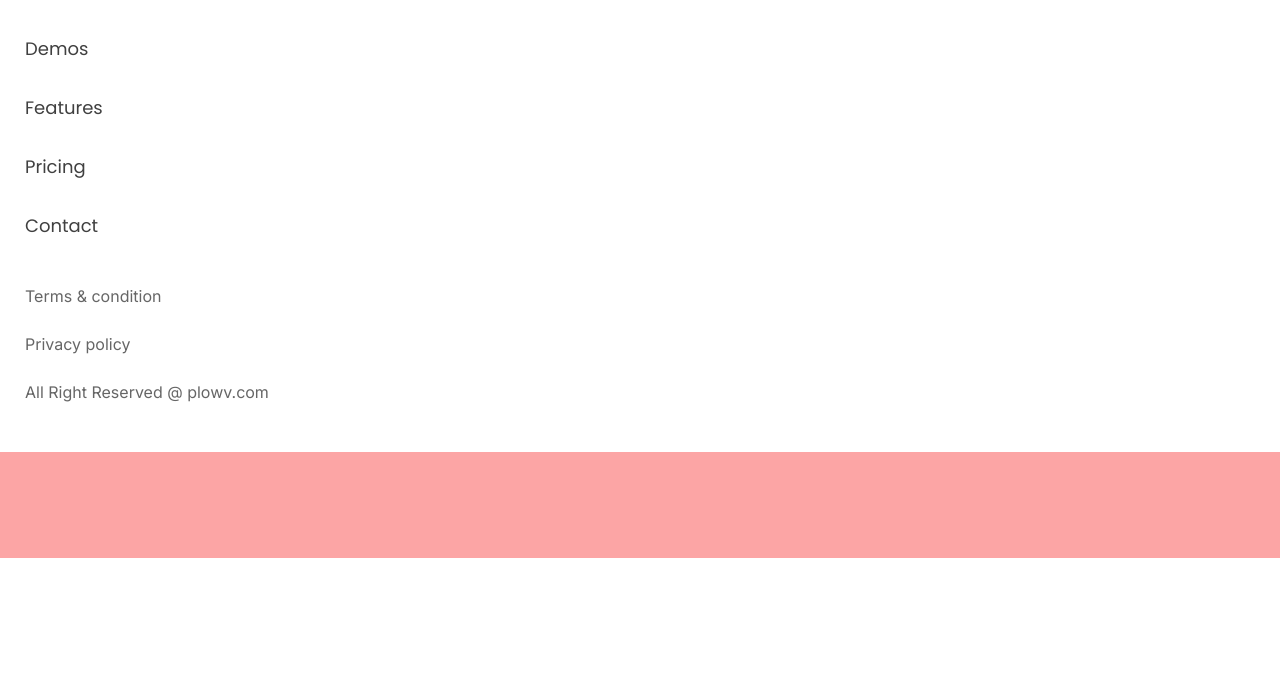
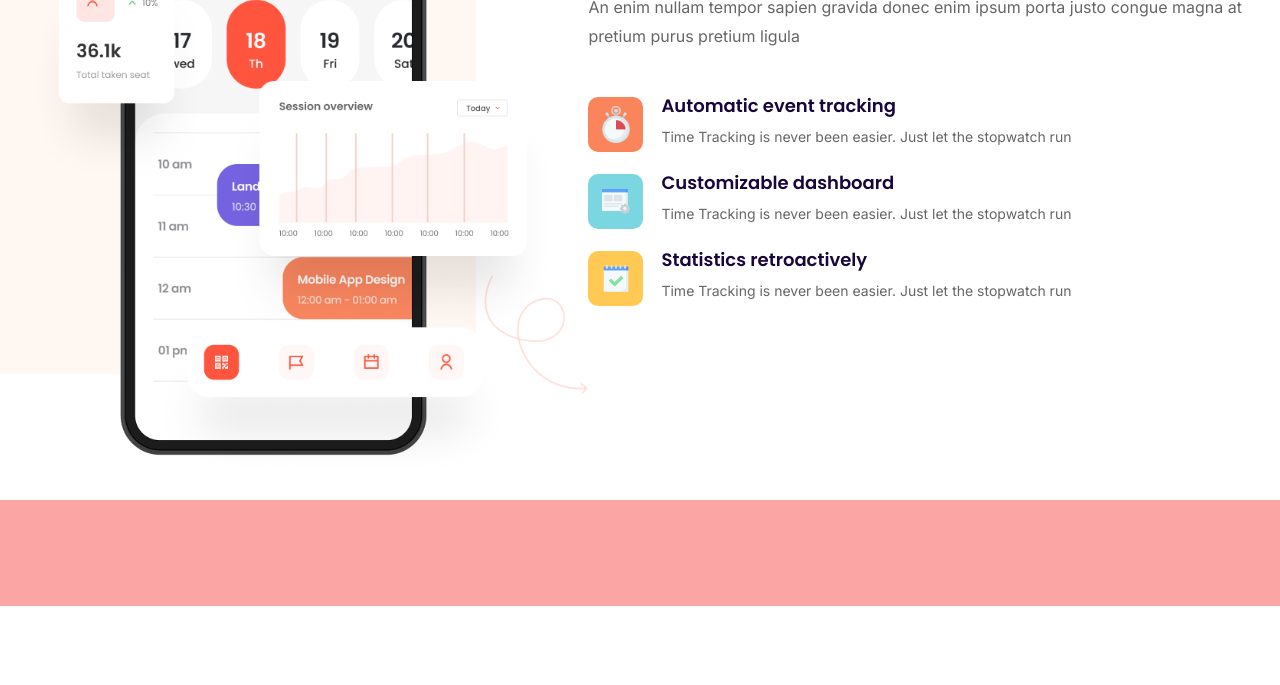
Before and after one commit to oleksandrway/Saasto-mobile_first-, a website built with Vite: page index.html in a window 1280 px wide. Shown: the part 1509-2194 px from the top of the page. Before the commit the page ends 2067 px from the top, so only its background shows below. Built offline with nearby package versions, Linux system fonts and the light colour scheme; some packages are replaced by stand-ins of ours.

Commit message:
analytics section

```diff
--- a/index.html
+++ b/index.html
@@ -136,7 +136,7 @@
         </div>
         <div class="features__item features-item bg-[#7562E0] ">
           <div class="features-item__img mb-13px">
-            <img src="/features/bell.png" alt="task list">
+            <img src="/features/bell.png" alt="bell">
           </div>
           <h3 class="title title-3 title--color-white mb-3px">Reminder of Task</h3>
           <p class="desc desc--color-white">
@@ -145,7 +145,7 @@
         </div>
         <div class="features__item features-item bg-[#FA865F] ">
           <div class="features-item__img mb-13px">
-            <img src="/features/calendar.png" alt="task list">
+            <img src="/features/calendar.png" alt="calendar">
           </div>
           <h3 class="title title-3 title--color-white mb-3px">Complecation Report</h3>
           <p class="desc desc--color-white">
@@ -154,6 +154,66 @@
         </div>
       </div>
 
+  </section>
+
+  <section class="analytics">
+    <div class="container sm:flex flex-row-reverse items-center">
+
+      <div class="analytics__info">
+        <h2 class="title title-2 mb-20px ">
+          Analytics <span class="underlined-word">& Repor</span>ting Brackdown
+        </h2>
+        <p class="desc mb-25px xl:mb-35px">
+          An enim nullam tempor sapien gravida donec enim ipsum porta justo congue magna at pretium purus pretium ligula
+        </p>
+
+        <div class="analytics__item analytics-item flex gap-18px">
+          <div class="analytics-item__img bg-[#FA855C]">
+            <img src="/analytics/clock.png" alt="clock">
+          </div>
+          <div class="analytics-item__info">
+            <h3 class="title title-4 mb-9px">
+              Automatic event tracking
+            </h3>
+            <p class="desc desc--small">Time Tracking is never been easier.
+              Just let the stopwatch run</p>
+          </div>
+
+        </div>
+        <div class="analytics__item analytics-item flex gap-18px">
+          <div class="analytics-item__img bg-[#7AD6E1]">
+            <img src="/analytics/dashboard.png" alt="dashboard">
+          </div>
+          <div class="analytics-item__info">
+            <h3 class="title title-4 mb-9px">
+              Customizable dashboard
+            </h3>
+            <p class="desc desc--small">Time Tracking is never been easier.
+              Just let the stopwatch run</p>
+          </div>
+
+        </div>
+        <div class="analytics__item analytics-item flex gap-18px">
+          <div class="analytics-item__img bg-[#FFC954]">
+            <img src="/analytics/calendar.png" alt="calendar">
+          </div>
+          <div class="analytics-item__info">
+            <h3 class="title title-4 mb-9px">
+              Statistics retroactively
+            </h3>
+            <p class="desc desc--small">Time Tracking is never been easier.
+              Just let the stopwatch run</p>
+          </div>
+
+        </div>
+
+      </div>
+
+      <div class="analytics__img">
+
+        <img src="/analytics/phone.png" alt="analytics">
+      </div>
+    </div>
   </section>
 
 
--- a/src/sass/base/reusable-elements.scss
+++ b/src/sass/base/reusable-elements.scss
@@ -10,9 +10,10 @@
   font-size: 16px;
   color: $color-grey;
   font-family: "Inter", sans-serif;
+  line-height: 1.8;
 
   &--big-line-height {
-    line-height: 225%;
+    line-height: 2.25;
   }
 
   &--color-black {
@@ -65,6 +66,7 @@
 
   &-4 {
     font-size: 18px;
+    line-height: 1;
   }
 }
 
@@ -213,6 +215,10 @@
     &-1 {
       font-size: 48px;
     }
+
+    &-4 {
+      font-size: 28px;
+    }
   }
 }
 @screen 2xl {
--- a/src/sass/main.scss
+++ b/src/sass/main.scss
@@ -5,3 +5,4 @@
 @import "./sections/footer.scss";
 @import "./sections/promo.scss";
 @import "./sections/features.scss";
+@import "./sections/analytics.scss";
--- /dev/null
+++ b/src/sass/sections/analytics.scss
@@ -0,0 +1,76 @@
+.analytics {
+  padding: 60px 0 20px 0;
+}
+
+.analytics__item {
+  padding: 11px 0;
+}
+
+.analytics-item__img {
+  flex-shrink: 0;
+  width: 55px;
+  height: 55px;
+  border-radius: 10px;
+  display: flex;
+  justify-content: center;
+  align-items: center;
+
+  img {
+    width: 50%;
+    height: auto;
+  }
+}
+
+.analytics__img {
+  position: relative;
+  // width: 80%;
+  // max-width: 400px;
+  margin: 0 auto;
+  &:after {
+    content: "";
+    display: block;
+    width: 2000px;
+    height: 70%;
+    position: absolute;
+    z-index: -1;
+    top: 15%;
+    right: 20%;
+    background-color: $color-bg-primary;
+  }
+
+  img {
+    // width: auto;
+    height: 100%;
+  }
+}
+
+@screen sm {
+  .analytics__info {
+    flex: 0 0 60%;
+  }
+  .analytics__img {
+    // flex: 0 0 auto;
+    flex-shrink: 0;
+    height: 500px;
+  }
+}
+
+@screen xl {
+  .analytics__info {
+    flex: 0 0 50%;
+  }
+  .analytics__img {
+    // flex-shrink: 1;
+    height: auto;
+  }
+
+  .analytics__item {
+    padding: 25px 0;
+  }
+
+  .analytics-item__img {
+    width: 88px;
+    height: 88px;
+    border-radius: 20px;
+  }
+}
--- a/src/sass/sections/features.scss
+++ b/src/sass/sections/features.scss
@@ -22,7 +22,7 @@
   align-items: center;
   img {
     width: 60%;
-    height: 60%;
+    height: auto;
   }
 }
 
```
Also changed, not shown: public/analytics/calendar.png (added), public/analytics/clock.png (added), public/analytics/dashboard.png (added), public/analytics/phone.png (added).
